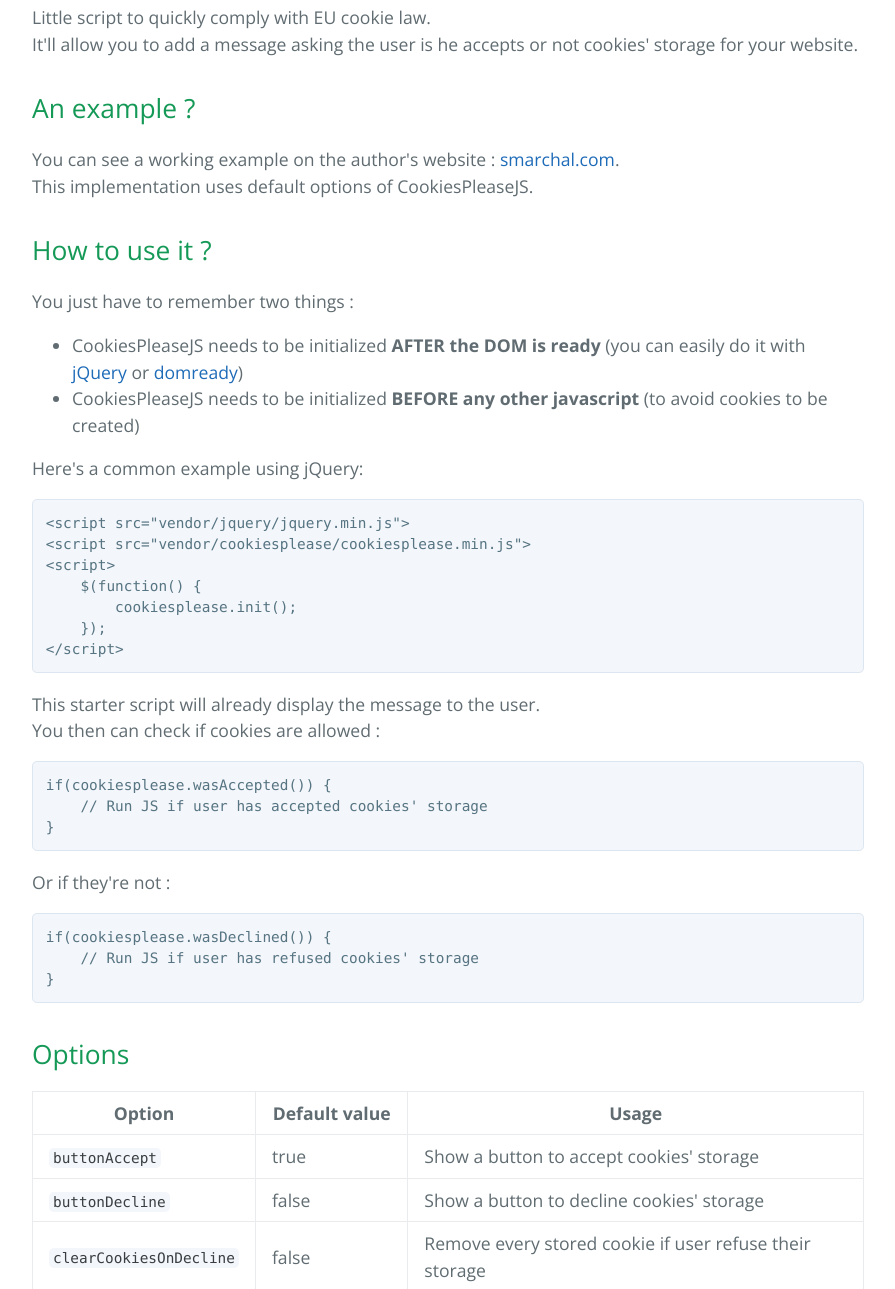
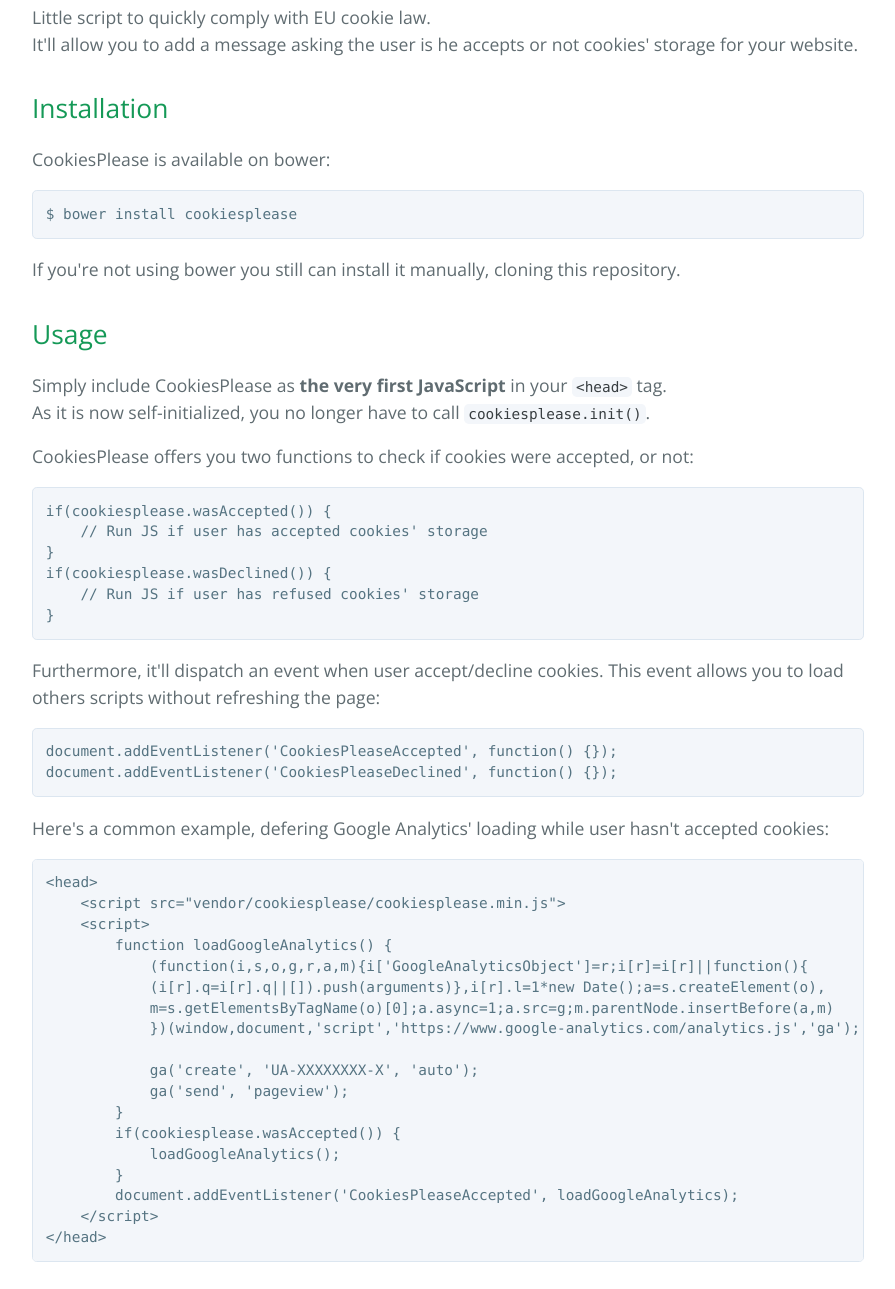
Before and after one commit to zessx/cookiesplease, a plain HTML site: page index.html in a window 1280 px wide. Shown: the part 819-2108 px from the top of the page, without its empty margins (192-1087 px from the left). Drawn offline with nearby package versions, Linux system fonts and the light colour scheme.

```diff
--- a/index.html
+++ b/index.html
@@ -22,51 +22,63 @@
       <p><img src="https://raw.githubusercontent.com/zessx/cookiesplease/master/cookiesplease.png" alt="cookiesplease"></p>
 
 <h1>
-<a id="cookiespleasejs" class="anchor" href="#cookiespleasejs" aria-hidden="true"><span aria-hidden="true" class="octicon octicon-link"></span></a>CookiesPleaseJS</h1>
+<a id="cookiesplease" class="anchor" href="#cookiesplease" aria-hidden="true"><span aria-hidden="true" class="octicon octicon-link"></span></a>CookiesPlease</h1>
 
 <p>Little script to quickly comply with EU cookie law.<br>
 It'll allow you to add a message asking the user is he accepts or not cookies' storage for your website.</p>
 
 <h2>
-<a id="an-example-" class="anchor" href="#an-example-" aria-hidden="true"><span aria-hidden="true" class="octicon octicon-link"></span></a>An example ?</h2>
+<a id="installation" class="anchor" href="#installation" aria-hidden="true"><span aria-hidden="true" class="octicon octicon-link"></span></a>Installation</h2>
 
-<p>You can see a working example on the author's website : <a href="http://smarchal.com">smarchal.com</a>.<br>
-This implementation uses default options of CookiesPleaseJS.</p>
+<p>CookiesPlease is available on bower:</p>
+
+<pre><code>$ bower install cookiesplease
+</code></pre>
+
+<p>If you're not using bower you still can install it manually, cloning this repository.</p>
 
 <h2>
-<a id="how-to-use-it-" class="anchor" href="#how-to-use-it-" aria-hidden="true"><span aria-hidden="true" class="octicon octicon-link"></span></a>How to use it ?</h2>
+<a id="usage" class="anchor" href="#usage" aria-hidden="true"><span aria-hidden="true" class="octicon octicon-link"></span></a>Usage</h2>
 
-<p>You just have to remember two things :</p>
+<p>Simply include CookiesPlease as <strong>the very first JavaScript</strong> in your <code>&lt;head&gt;</code> tag.<br>
+As it is now self-initialized, you no longer have to call <code>cookiesplease.init()</code>.</p>
 
-<ul>
-<li>CookiesPleaseJS needs to be initialized <strong>AFTER the DOM is ready</strong> (you can easily do it with <a href="http://jquery.com/">jQuery</a> or <a href="https://code.google.com/p/domready/">domready</a>)</li>
-<li>CookiesPleaseJS needs to be initialized <strong>BEFORE any other javascript</strong> (to avoid cookies to be created)</li>
-</ul>
-
-<p>Here's a common example using jQuery:</p>
-
-<pre><code>&lt;script src="vendor/jquery/jquery.min.js"&gt;
-&lt;script src="vendor/cookiesplease/cookiesplease.min.js"&gt;
-&lt;script&gt;
-    $(function() {
-        cookiesplease.init();
-    });
-&lt;/script&gt;
-</code></pre>
-
-<p>This starter script will already display the message to the user.<br>
-You then can check if cookies are allowed :</p>
+<p>CookiesPlease offers you two functions to check if cookies were accepted, or not:</p>
 
 <pre><code>if(cookiesplease.wasAccepted()) {
     // Run JS if user has accepted cookies' storage
 }
+if(cookiesplease.wasDeclined()) {
+    // Run JS if user has refused cookies' storage
+}
 </code></pre>
 
-<p>Or if they're not :</p>
+<p>Furthermore, it'll dispatch an event when user accept/decline cookies. This event allows you to load others scripts without refreshing the page:</p>
 
-<pre><code>if(cookiesplease.wasDeclined()) {
-    // Run JS if user has refused cookies' storage
-}
+<pre><code>document.addEventListener('CookiesPleaseAccepted', function() {});
+document.addEventListener('CookiesPleaseDeclined', function() {});
+</code></pre>
+
+<p>Here's a common example, defering Google Analytics' loading while user hasn't accepted cookies:</p>
+
+<pre><code>&lt;head&gt;
+    &lt;script src="vendor/cookiesplease/cookiesplease.min.js"&gt;
+    &lt;script&gt;
+        function loadGoogleAnalytics() {
+            (function(i,s,o,g,r,a,m){i['GoogleAnalyticsObject']=r;i[r]=i[r]||function(){
+            (i[r].q=i[r].q||[]).push(arguments)},i[r].l=1*new Date();a=s.createElement(o),
+            m=s.getElementsByTagName(o)[0];a.async=1;a.src=g;m.parentNode.insertBefore(a,m)
+            })(window,document,'script','https://www.google-analytics.com/analytics.js','ga');
+
+            ga('create', 'UA-XXXXXXXX-X', 'auto');
+            ga('send', 'pageview');
+        }
+        if(cookiesplease.wasAccepted()) {
+            loadGoogleAnalytics();
+        }
+        document.addEventListener('CookiesPleaseAccepted', loadGoogleAnalytics);
+    &lt;/script&gt;
+&lt;/head&gt;
 </code></pre>
 
 <h2>
@@ -128,14 +140,14 @@
 <h2>
 <a id="what-about-the-css-" class="anchor" href="#what-about-the-css-" aria-hidden="true"><span aria-hidden="true" class="octicon octicon-link"></span></a>What about the CSS ?</h2>
 
-<p>CookiesPleaseJS has it's own default CSS, but you can easily customize it. Everything is wrapped in the following element :</p>
+<p>CookiesPlease has it's own default CSS, but you can easily customize it. Everything is wrapped in the following element :</p>
 
 <pre><code>&lt;div id="cookiesplease" class="cookiesplease"&gt;
     ...
 &lt;/div&gt;
 </code></pre>
 
-<p>CookiesPleaseJS' default CSS use the <code>.cookiesplease</code> class, to allow you to use <code>#cookiesplease</code> id (then avoiding any conflict) :</p>
+<p>CookiesPlease's default CSS use the <code>.cookiesplease</code> class, to allow you to use <code>#cookiesplease</code> id (then avoiding any conflict) :</p>
 
 
 
```
Also changed, not shown: params.json (+1 -1 lines), stylesheets/github-light.css (+18 -10 lines).
